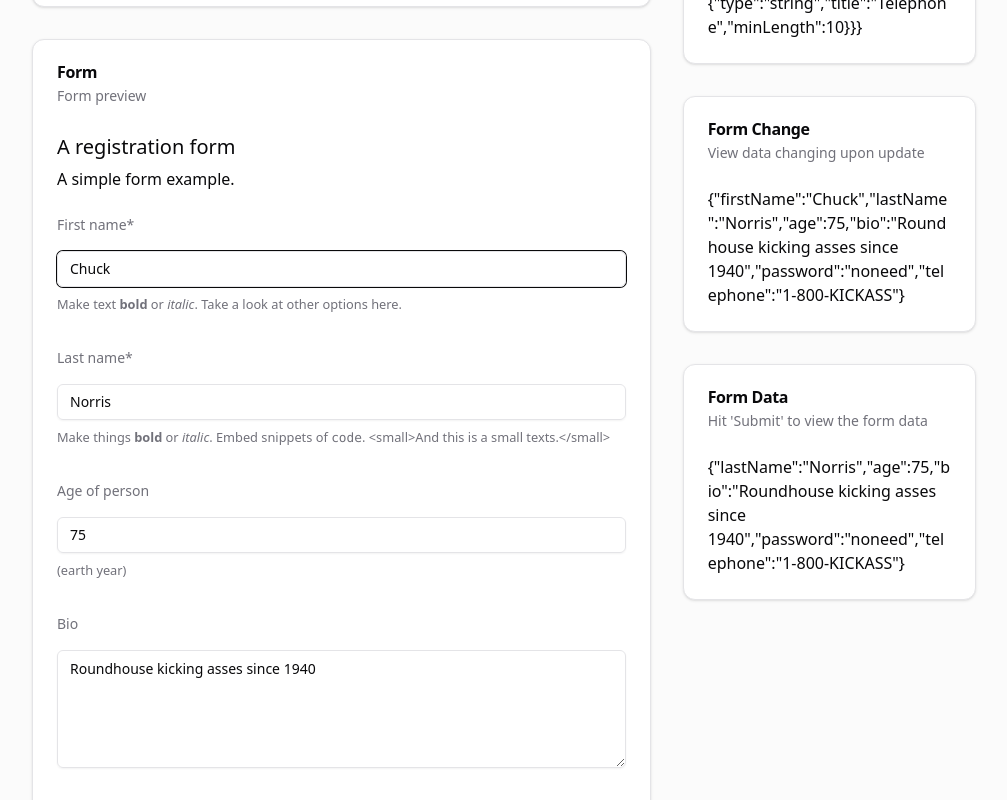
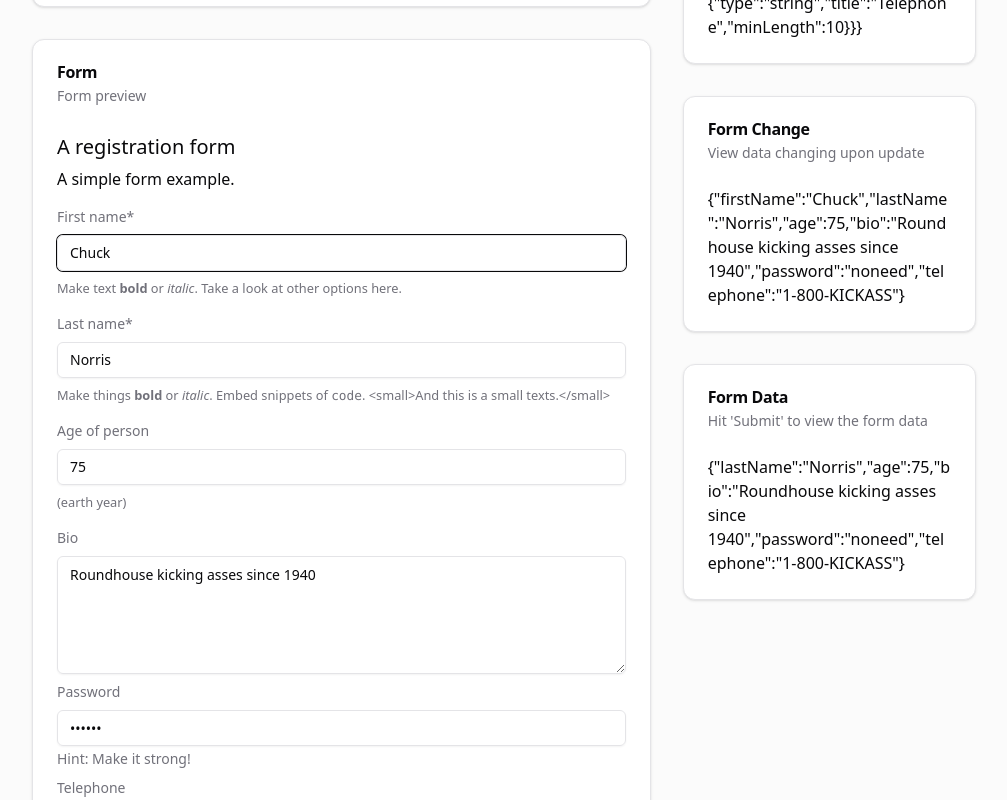
Before and after one commit to tuanphung2308/next-rjsf-form-builder, a Next.js app: page / in a window 1280 px wide. Shown: the part 820-1620 px from the top of the page, without its empty margins (164-1171 px from the left). Built offline with nearby package versions, Linux system fonts and the light colour scheme.

Commit message:
fix: spacing between form elements

```diff
--- a/components/rjsf/DescriptionField/DescriptionField.tsx
+++ b/components/rjsf/DescriptionField/DescriptionField.tsx
@@ -13,7 +13,7 @@ export default function DescriptionField<
   if (description) {
     return (
       <div>
-        <div id={id} className="mb-4">
+        <div id={id} className="mb-2">
           {description}
         </div>
       </div>
--- a/components/rjsf/FieldHelpTemplate/FieldHelpTemplate.tsx
+++ b/components/rjsf/FieldHelpTemplate/FieldHelpTemplate.tsx
@@ -5,6 +5,7 @@ import {
   RJSFSchema,
   StrictRJSFSchema,
 } from "@rjsf/utils"
+import {cn} from "@/lib/utils";
 
 /** The `FieldHelpTemplate` component renders any help desired for a field
  *
@@ -22,7 +23,7 @@ export default function FieldHelpTemplate<
   const id = helpId<T>(idSchema)
   return (
     <span
-      className={hasErrors ? "text-red-500" : "text-muted-foreground"}
+      className={cn(hasErrors ? "text-red-500" : "text-muted-foreground", "text-sm")}
       id={id}
     >
       {help}
--- a/components/rjsf/FieldTemplate/FieldTemplate.tsx
+++ b/components/rjsf/FieldTemplate/FieldTemplate.tsx
@@ -58,11 +58,11 @@ export default function FieldTemplate<
       uiSchema={uiSchema}
       registry={registry}
     >
-      <div className="mb-4 block">
+      <div className="block">
         {displayLabel && (
           <label
             htmlFor={id}
-            className={`pt-2 text-sm font-medium text-muted-foreground mb-4 line-clamp-1 ${
+            className={`pt-2 text-sm font-medium text-muted-foreground mb-2 line-clamp-1 ${
               rawErrors.length > 0 ? "text-red-500" : ""
             }`}
           >
--- a/components/rjsf/ObjectFieldTemplate/ObjectFieldTemplate.tsx
+++ b/components/rjsf/ObjectFieldTemplate/ObjectFieldTemplate.tsx
@@ -66,11 +66,11 @@ export default function ObjectFieldTemplate<
           registry={registry}
         />
       )}
-      <div className="p-0">
+      <div className="flex flex-col">
         {properties.map((element: any, index: number) => (
           <div
             key={index}
-            className={`${element.hidden ? "hidden" : ""} mb-2.5 flex`}
+            className={`${element.hidden ? "hidden" : ""} flex`}
           >
             <div className="w-full"> {element.content}</div>
           </div>
```
